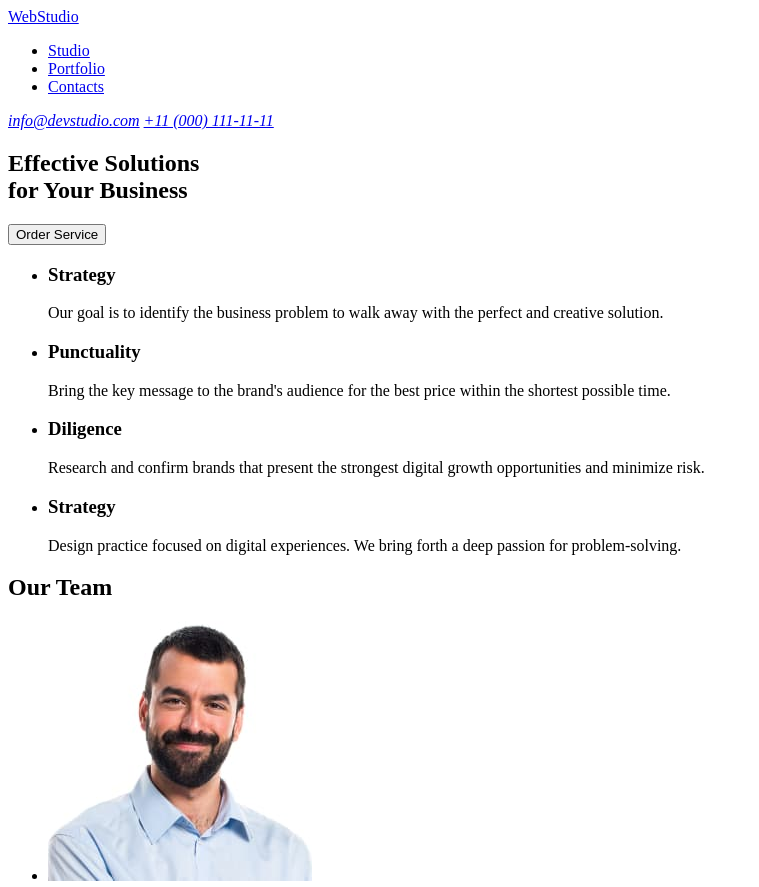
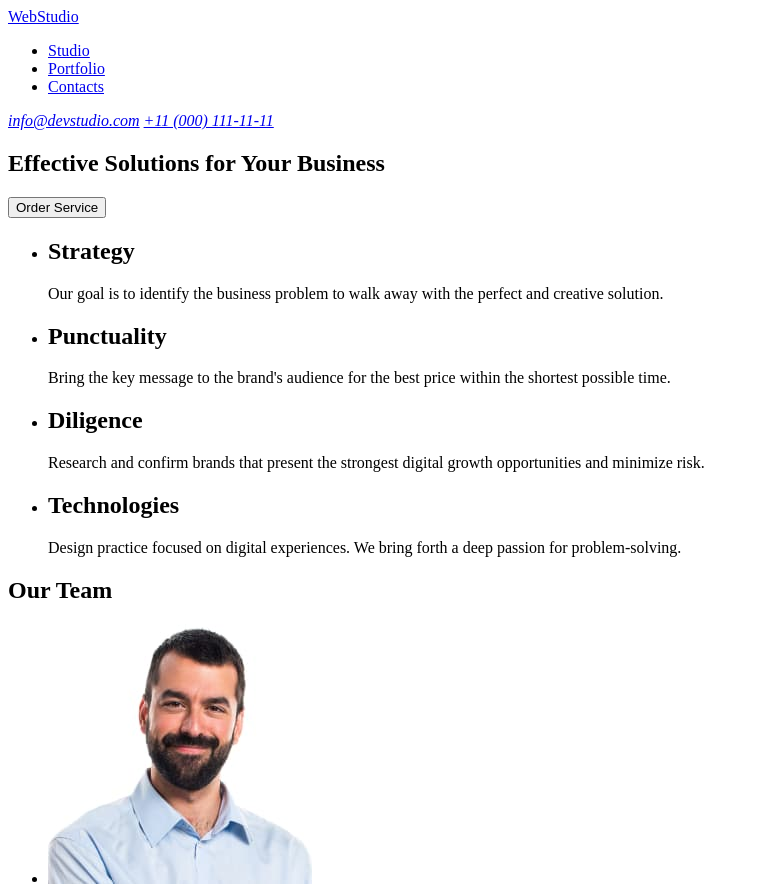
Before and after one commit to NoretsAndrii/goit-markup-hw-01, a plain HTML site: page index.html in a window 1280 px wide. Shown: the top 887 px of the page, without its empty margins (0-759 px from the left). Drawn offline with Linux system fonts and the light colour scheme.

Commit message:
Update index.html

```diff
--- a/index.html
+++ b/index.html
@@ -20,42 +20,42 @@
             <a href="#">Contacts</a>
           </li>
         </ul>
+      </nav>
       <address>
         <a href="mailto:info@devstudio.com">info@devstudio.com</a>
         <a href="tel:+110001111111">+11 (000) 111-11-11</a>
       </address>
-      </nav>
     </header>
     <main>
       <section>
-        <h1>Effective Solutions<br />for Your Business</h1>
+        <h1>Effective Solutions for Your Business</h1>
         <button type="button">Order Service</button>
       </section>
       <section>
         <ul>
           <li>
-            <h3>Strategy</h3>
+            <h2>Strategy</h2>
             <p>
               Our goal is to identify the business problem to walk away with the
               perfect and creative solution.
             </p>
           </li>
           <li>
-            <h3>Punctuality</h3>
+            <h2>Punctuality</h2>
             <p>
               Bring the key message to the brand's audience for the best price
               within the shortest possible time.
             </p>
           </li>
           <li>
-            <h3>Diligence</h3>
+            <h2>Diligence</h2>
             <p>
               Research and confirm brands that present the strongest digital
               growth opportunities and minimize risk.
             </p>
           </li>
           <li>
-            <h3>Strategy</h3>
+            <h2>Technologies</h2>
             <p>
               Design practice focused on digital experiences. We bring forth a
               deep passion for problem-solving.
@@ -100,13 +100,13 @@
           </li>
         </ul>
       </section>
+    </main>
     <footer>
       <a href="./index.html">WebStudio</a>
       <p>
-          Increase the flow of customers and sales for your business with
-          digital marketing & growth solutions.
+        Increase the flow of customers and sales for your business with digital
+        marketing & growth solutions.
       </p>
     </footer>
-    </main>
   </body>
 </html>
```
Lines whose indentation alone changed are shown as unchanged.
